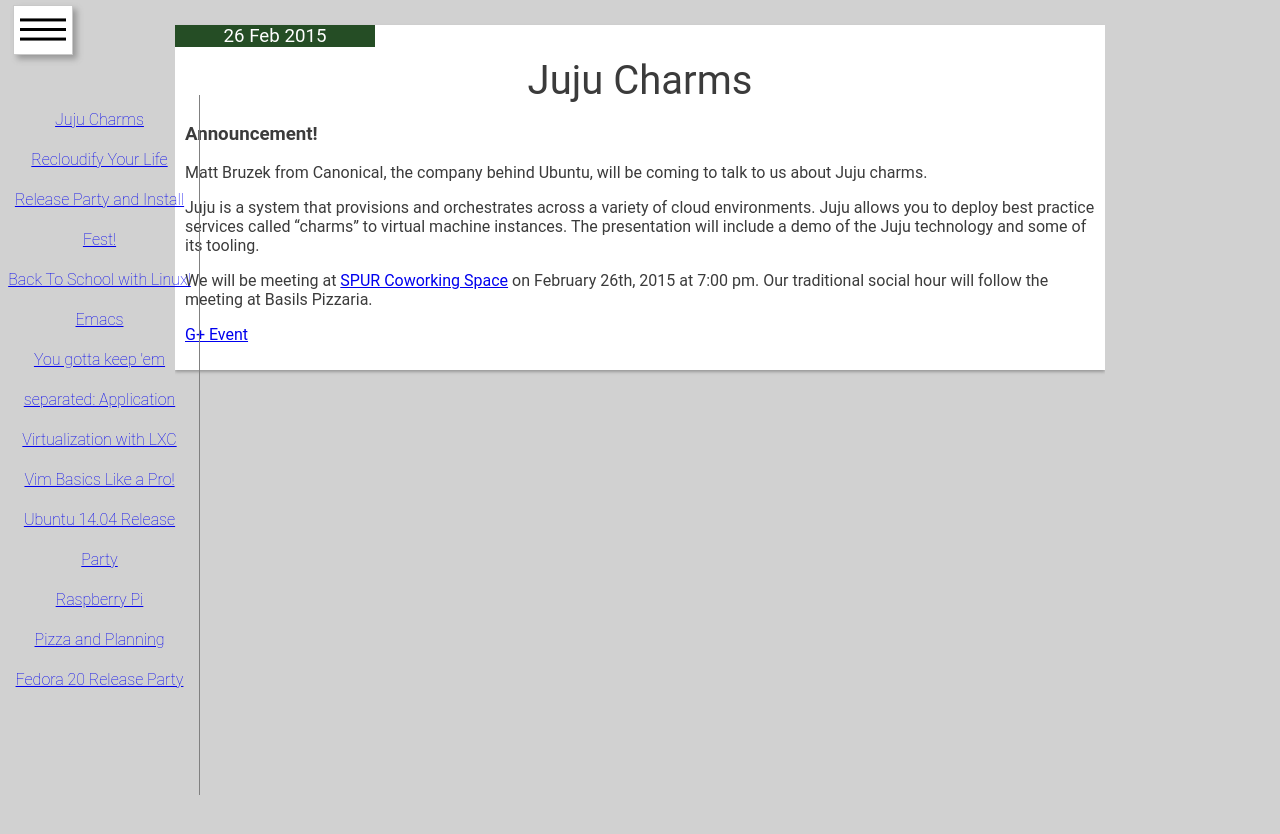
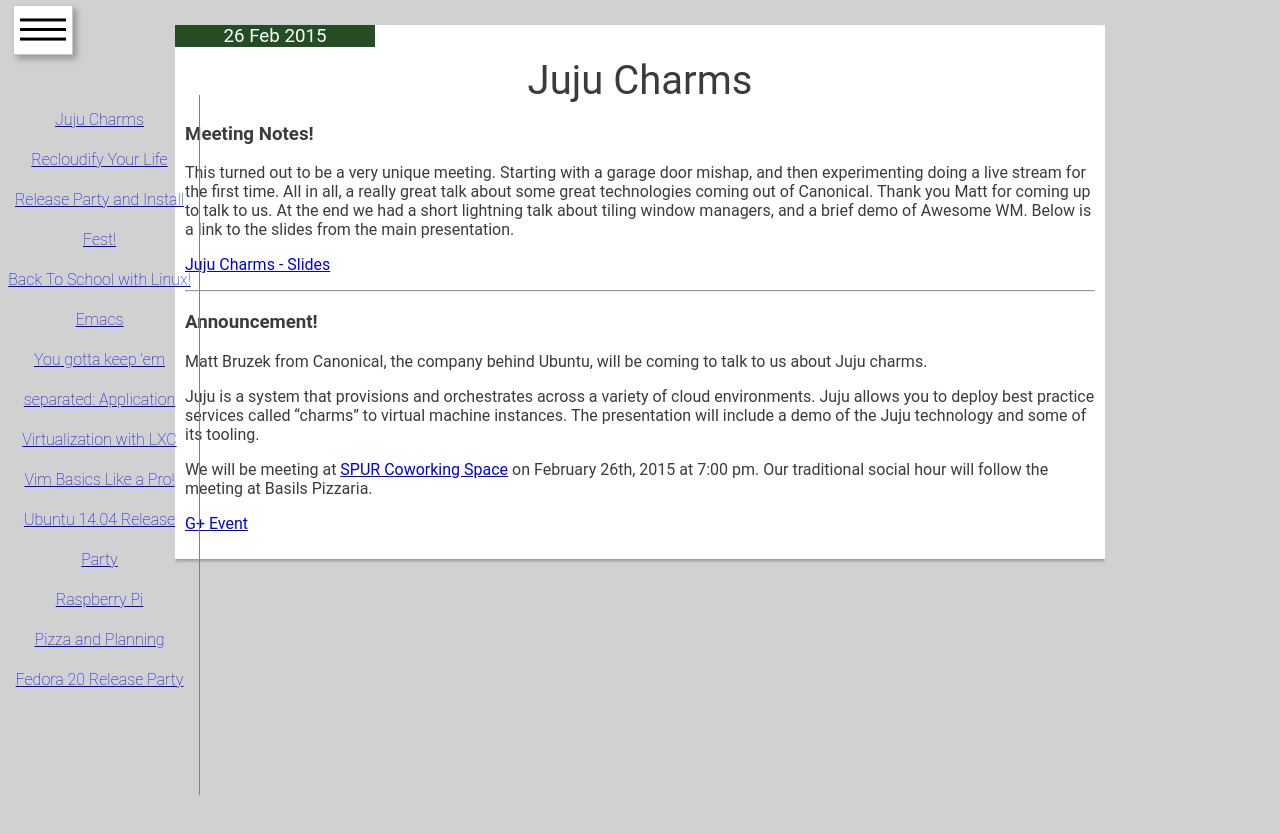
Before and after one commit to norlug/norlug.github.io, a Jekyll site: the page built from _posts/2015-2-26-JujuCharms.markdown, in a window 1280 px wide. Shown: the top 834 px of the page. Built offline with Jekyll 4.4.1, drawn with Linux system fonts in a browser that asks for light colours.

Commit message:
Updated with meeting notes and link to slides

```diff
--- a/_posts/2015-2-26-JujuCharms.markdown
+++ b/_posts/2015-2-26-JujuCharms.markdown
@@ -6,6 +6,12 @@
 date: 2015-2-26 12:00:00
 ---
 
+<h3>Meeting Notes!</h3>
+This turned out to be a very unique meeting. Starting with a garage door mishap, and then experimenting doing a live stream for the first time. All in all, a really great talk about some great technologies coming out of Canonical. Thank you Matt for coming up to talk to us. At the end we had a short lightning talk about tiling window managers, and a brief demo of Awesome WM. Below is a link to the slides from the main presentation.
+
+<a href="https://drive.google.com/file/d/0B-z4DtXcFpK2YTNjWWgxb283b00/view?usp=sharing" target="_blank">Juju Charms - Slides</a>
+
+---
 <h3>Announcement!</h3>
 
 Matt Bruzek from Canonical, the company behind Ubuntu,  will be coming to talk to us about Juju charms.
```
